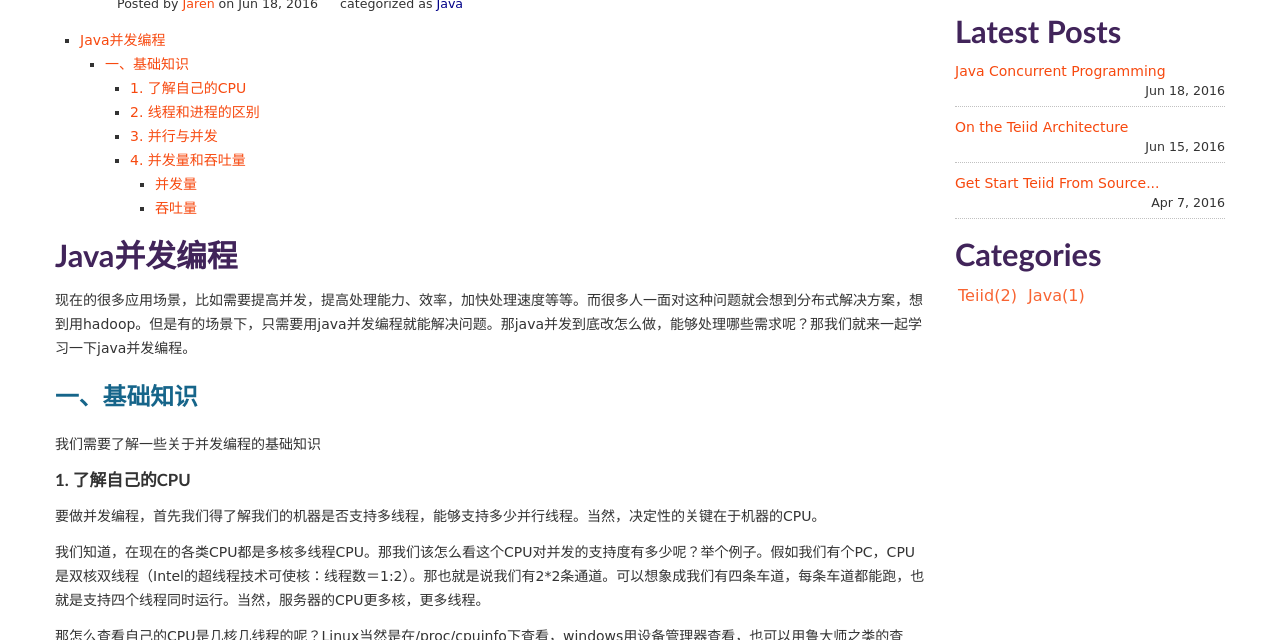
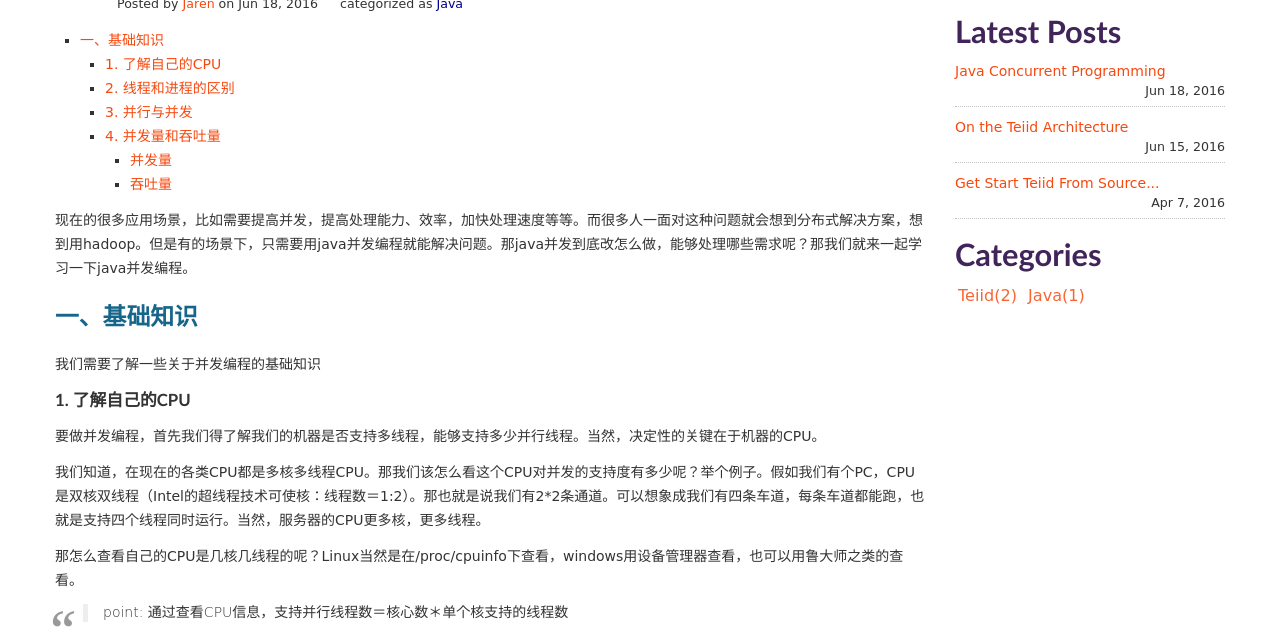
Before and after one commit to SnailJie/SnailJie.github.io, a Jekyll site: the page built from _posts/2016-06-18-java-concurrent programming.md, in a window 1280 px wide and 900 px high, cut to the strip 260-900 px from the top of the window. Built offline with Jekyll 4.4.1, drawn with Linux system fonts in a browser that asks for light colours; comment, search, counter and statistics services are not loaded.

Commit message:
deploy new post

```diff
--- a/_posts/2016-06-18-java-concurrent programming.md
+++ b/_posts/2016-06-18-java-concurrent programming.md
@@ -12,7 +12,7 @@ excerpt: Java并发编程系列1:java并发编程基础知识介绍
 * Table of contents
 {:toc}
 
-## Java并发编程
+
 
 现在的很多应用场景，比如需要提高并发，提高处理能力、效率，加快处理速度等等。而很多人一面对这种问题就会想到分布式解决方案，想到用hadoop。但是有的场景下，只需要用java并发编程就能解决问题。那java并发到底改怎么做，能够处理哪些需求呢？那我们就来一起学习一下java并发编程。
 
```
